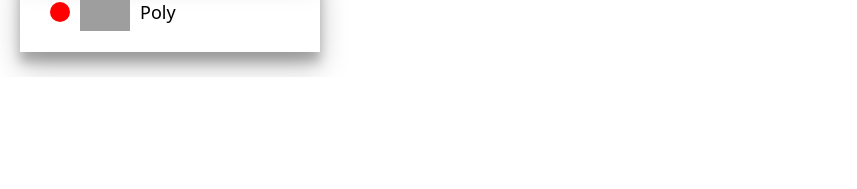
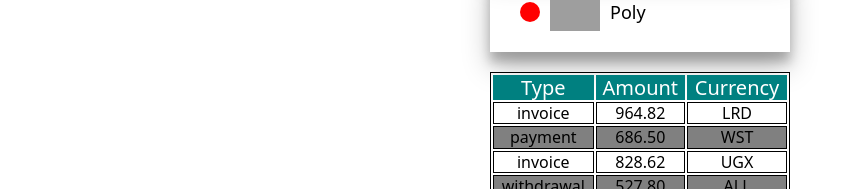
Before and after one commit to DanyilYatskov/goit-react-hw-01-components, a React (Create React App) app: page / in a window 1280 px wide. Shown: the part 763-952 px from the top of the page, without its empty margins (0-857 px from the left). Before the commit the page ends 840 px from the top, so only its background shows below. Built offline with nearby package versions, Linux system fonts and the light colour scheme; grey boxes are pictures that could not be loaded.

Commit message:
added transactionHistory

```diff
--- a/src/App.js
+++ b/src/App.js
@@ -3,14 +3,17 @@
 import Profile from './components/Profile/';
 import Statistics from './components/Statistics';
 import FriendList from './components/FriendList';
+import TransactionHistory from './components/TransactionHistory';
 import friends from './components/FriendList/friends.json';
 import statsData from './components/Statistics/statistical-data.json';
+import transactions from './components/TransactionHistory/transactions.json';
 function App() {
   return (
     <div className="App">
       <Profile userInfo={user} />
       <Statistics statsData={statsData} />
       <FriendList friends={friends} />
+      <TransactionHistory transactions={transactions} />
     </div>
   );
 }
--- a/src/components/FriendList/FriendList.js
+++ b/src/components/FriendList/FriendList.js
@@ -1,5 +1,4 @@
 import React from 'react';
-
 import styles from './friendList.module.scss';
 const friendListItemRender = friend => {
   return (
--- /dev/null
+++ b/src/components/TransactionHistory/TransactionHistory.js
@@ -0,0 +1,27 @@
+import React from 'react';
+import styles from './transactionHistory.module.scss';
+function transactionItemRender({ id, type, amount, currency }) {
+  return (
+    <tr key={id}>
+      <td>{type}</td>
+      <td>{amount}</td>
+      <td>{currency}</td>
+    </tr>
+  );
+}
+const TransactionHistory = ({ transactions }) => {
+  return (
+    <table class={styles.transactionHistory}>
+      <thead>
+        <tr>
+          <th>Type</th>
+          <th>Amount</th>
+          <th>Currency</th>
+        </tr>
+      </thead>
+
+      <tbody>{transactions.map(transactionItemRender)}</tbody>
+    </table>
+  );
+};
+export default TransactionHistory;
--- /dev/null
+++ b/src/components/TransactionHistory/index.js
@@ -0,0 +1 @@
+export { default } from './TransactionHistory';
--- /dev/null
+++ b/src/components/TransactionHistory/transactionHistory.module.scss
@@ -0,0 +1,21 @@
+.transactionHistory {
+  margin-top: 20px;
+  width: 300px;
+  border: 1px solid;
+  text-align: center;
+}
+th {
+  background-color: teal;
+  color: white;
+  font-size: 20px;
+  font-weight: 500;
+}
+
+tr {
+  &:nth-child(2n) {
+    background-color: grey;
+  }
+}
+td {
+  border: 1px solid;
+}
--- /dev/null
+++ b/src/components/TransactionHistory/transactions.json
@@ -0,0 +1,122 @@
+[
+  {
+    "id": "1e0700a2-5183-4291-85cc-2065a036a683",
+    "type": "invoice",
+    "amount": "964.82",
+    "currency": "LRD"
+  },
+  {
+    "id": "a30f821b-4d25-4ff0-abdd-e340b3f0dd2b",
+    "type": "payment",
+    "amount": "686.50",
+    "currency": "WST"
+  },
+  {
+    "id": "44dca67a-8e5a-4798-bf8e-b15efd4e1abd",
+    "type": "invoice",
+    "amount": "828.62",
+    "currency": "UGX"
+  },
+  {
+    "id": "ea8ed3dc-2b68-4a53-905a-53ecb0adef33",
+    "type": "withdrawal",
+    "amount": "527.80",
+    "currency": "ALL"
+  },
+  {
+    "id": "ea76146a-0b00-4b80-bc02-a8c822176712",
+    "type": "withdrawal",
+    "amount": "371.43",
+    "currency": "MUR"
+  },
+  {
+    "id": "63ca02f9-d637-46b5-9237-f3b24425e029",
+    "type": "payment",
+    "amount": "862.44",
+    "currency": "AUD"
+  },
+  {
+    "id": "ed0263e8-59a5-4bf1-87e0-2bb88e53dc34",
+    "type": "withdrawal",
+    "amount": "907.00",
+    "currency": "GEL"
+  },
+  {
+    "id": "6013bad0-750c-4691-8bc2-d8f2b43969c4",
+    "type": "withdrawal",
+    "amount": "352.52",
+    "currency": "UGX"
+  },
+  {
+    "id": "252c7be4-8b06-4fa7-8d42-61fb835b70d5",
+    "type": "payment",
+    "amount": "388.98",
+    "currency": "TOP"
+  },
+  {
+    "id": "4eaab41b-b967-40ac-82ed-85fc66f646f1",
+    "type": "deposit",
+    "amount": "103.10",
+    "currency": "BWP"
+  },
+  {
+    "id": "9648a350-8469-42d5-8bf3-18090de5fe67",
+    "type": "withdrawal",
+    "amount": "322.32",
+    "currency": "MRO"
+  },
+  {
+    "id": "9c5c25fb-1a95-4b2f-8d1f-4c4426d677cc",
+    "type": "invoice",
+    "amount": "14.79",
+    "currency": "PYG"
+  },
+  {
+    "id": "43ef232c-80e9-4d6f-b48a-b22405620de3",
+    "type": "payment",
+    "amount": "904.86",
+    "currency": "CHF"
+  },
+  {
+    "id": "5161682e-e620-4019-ab0a-24ceb10fbd20",
+    "type": "withdrawal",
+    "amount": "307.08",
+    "currency": "NOK"
+  },
+  {
+    "id": "7b119d71-42e6-4c42-a141-6818b07bb9ff",
+    "type": "invoice",
+    "amount": "275.07",
+    "currency": "AWG"
+  },
+  {
+    "id": "a4f65722-65c4-4c28-b1f4-b8ed988bb205",
+    "type": "deposit",
+    "amount": "213.10",
+    "currency": "STD"
+  },
+  {
+    "id": "c6e5784b-0ca3-48d6-86e5-b5128af5a523",
+    "type": "invoice",
+    "amount": "116.11",
+    "currency": "CUP CUC"
+  },
+  {
+    "id": "c9ebed6a-3a02-4b49-ac0d-0534b51f2bfd",
+    "type": "invoice",
+    "amount": "878.67",
+    "currency": "HKD"
+  },
+  {
+    "id": "a4a98b0e-b22c-438b-9f83-de2df52110c8",
+    "type": "invoice",
+    "amount": "725.03",
+    "currency": "UYU UYI"
+  },
+  {
+    "id": "b39bfa7a-0166-4c47-94d6-87d20590f746",
+    "type": "payment",
+    "amount": "405.45",
+    "currency": "MDL"
+  }
+]
--- a/src/styles.css
+++ b/src/styles.css
@@ -11,3 +11,7 @@
   font-family: source-code-pro, Menlo, Monaco, Consolas, 'Courier New',
     monospace;
 }
+#root {
+  max-width: 300px;
+  margin: auto;
+}
```
